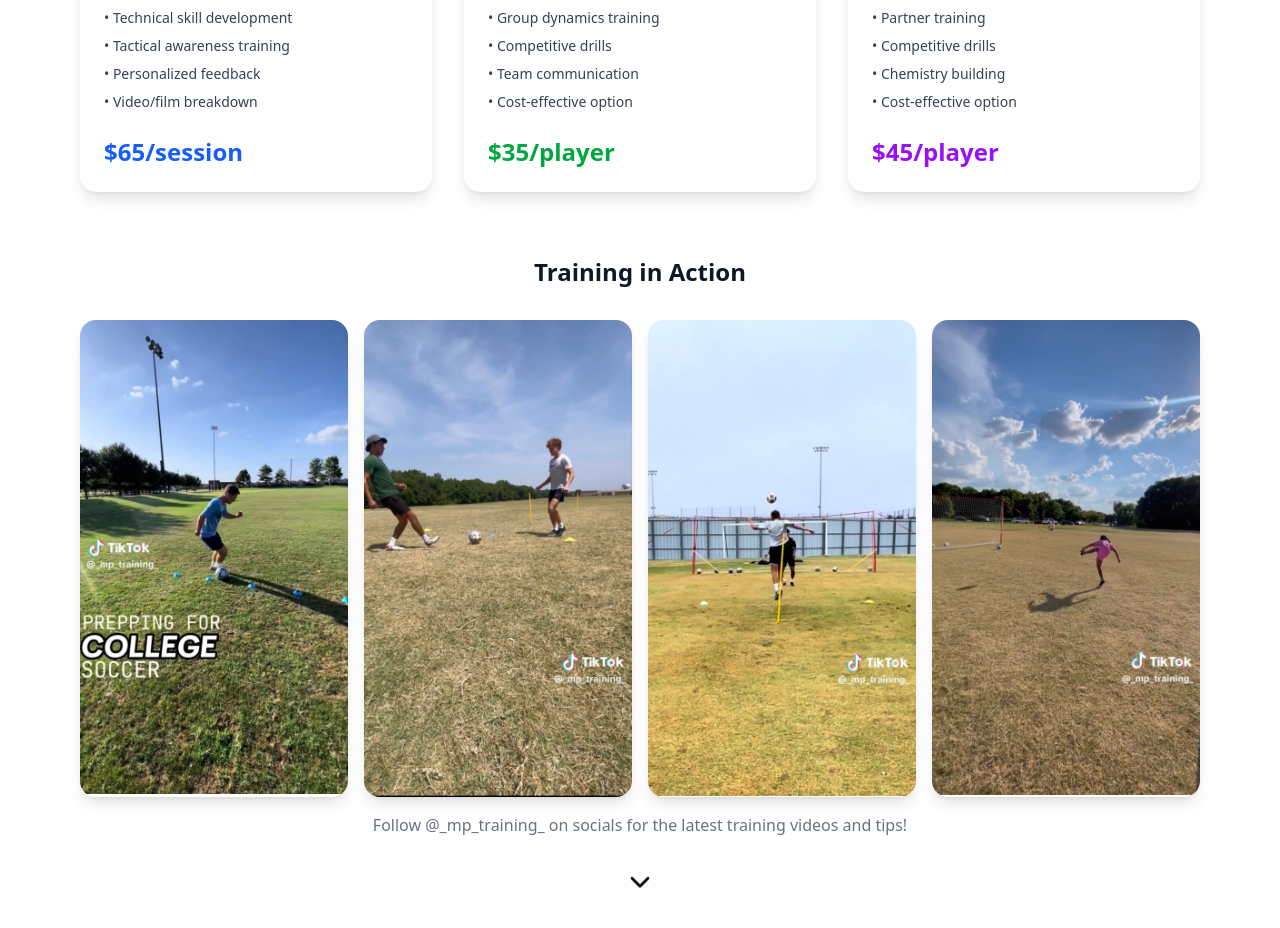
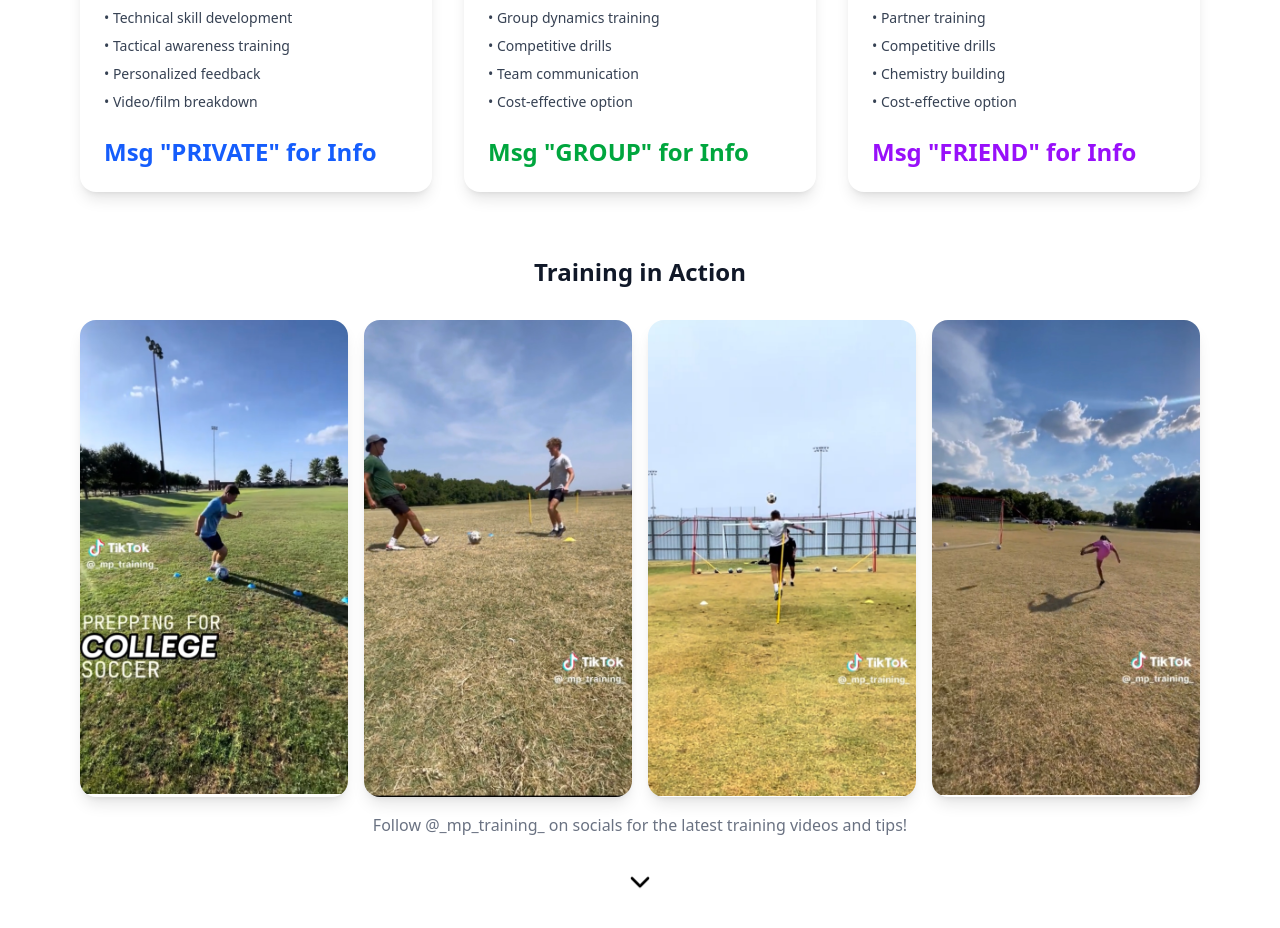
Before and after one commit to EJcoding/mptraining_website, a React (Vite) app in the folder frontend/: page / in a window 1280 px wide. Shown: the part 1920-2848 px from the top of the page. Built offline with nearby package versions, Linux system fonts and the light colour scheme.

Commit message:
edited training info and price

```diff
--- a/frontend/src/components/Training.jsx
+++ b/frontend/src/components/Training.jsx
@@ -29,7 +29,7 @@ const Training = ({ scrollToSection }) => {
                 <li>• Personalized feedback</li>
                 <li>• Video/film breakdown</li>
               </ul>
-              <div className="mt-6 text-2xl font-bold text-blue-600">$65/session</div>
+              <div className="mt-6 text-2xl font-bold text-blue-600">Msg "PRIVATE" for Info</div>
             </div>
           </div>
 
@@ -48,7 +48,7 @@ const Training = ({ scrollToSection }) => {
                 <li>• Team communication</li>
                 <li>• Cost-effective option</li>
               </ul>
-              <div className="mt-6 text-2xl font-bold text-green-600">$35/player</div>
+              <div className="mt-6 text-2xl font-bold text-green-600">Msg "GROUP" for Info</div>
             </div>
           </div>
 
@@ -67,7 +67,7 @@ const Training = ({ scrollToSection }) => {
                 <li>• Chemistry building</li>
                 <li>• Cost-effective option</li>
               </ul>
-              <div className="mt-6 text-2xl font-bold text-purple-600">$45/player</div>
+              <div className="mt-6 text-2xl font-bold text-purple-600">Msg "FRIEND" for Info</div>
             </div>
           </div>
         </div>
```
